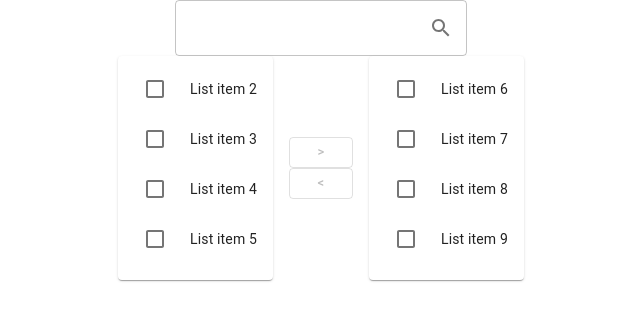
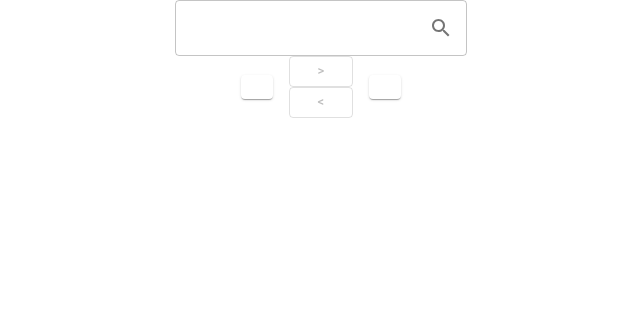
Before and after one commit to saixiao/shoppies, a React (Create React App) app: page / in a window 1280 px wide. Shown: the top 320 px of the page, without its empty margins (319-959 px from the left). Built offline with nearby package versions, Linux system fonts and the light colour scheme.

Commit message:
transfer list max nom default 5

```diff
--- a/src/components/TransferList.jsx
+++ b/src/components/TransferList.jsx
@@ -27,10 +27,16 @@ class TransferList extends React.Component {
     const { left, right, checked } = this.props;
 
     this.state = {
-      left: left || [1, 2, 3, 4],
-      right: right || [5, 6, 7, 8],
+      left: left || [],
+      right: right || [],
       checked: checked || [],
     };
+  }
+
+  componentDidUpdate(prevProps) {
+    if (prevProps.left !== this.props.left) {
+      this.setState({ left: this.props.left });
+    }
   }
 
   leftChecked = () => {
@@ -84,25 +90,28 @@ class TransferList extends React.Component {
     return (
       <Paper className={classes.paper}>
         <List dense component="div" role="list">
-          {items.map((value) => {
-            const labelId = `transfer-list-item-${value}-label`;
+          {items.map((movie, i) => {
+            const labelId = `transfer-list-item-${movie}-label`;
 
             return (
               <ListItem
-                key={value}
+                key={i}
                 role="listitem"
                 button
-                onClick={this.handleToggle(value)}
+                onClick={this.handleToggle(movie)}
               >
                 <ListItemIcon>
                   <Checkbox
-                    checked={checked.indexOf(value) !== -1}
+                    checked={checked.indexOf(movie) !== -1}
                     tabIndex={-1}
                     disableRipple
                     inputProps={{ "aria-labelledby": labelId }}
                   />
                 </ListItemIcon>
-                <ListItemText id={labelId} primary={`List item ${value + 1}`} />
+                <ListItemText
+                  id={labelId}
+                  primary={`${movie.Title} (${movie.Year})`}
+                />
               </ListItem>
             );
           })}
@@ -114,7 +123,10 @@ class TransferList extends React.Component {
 
   render() {
     const { right, left } = this.state;
-    const { classes } = this.props;
+    const { classes, maxNomSize = 5 } = this.props;
+    const leftChecked = this.leftChecked();
+
+    console.log(this.state);
 
     return (
       <Grid
@@ -132,7 +144,10 @@ class TransferList extends React.Component {
               size="small"
               className={classes.button}
               onClick={this.handleCheckedRight}
-              disabled={this.leftChecked().length === 0}
+              disabled={
+                leftChecked.length === 0 ||
+                right.length + leftChecked.length > maxNomSize
+              }
               aria-label="move selected right"
             >
               &gt;
--- a/src/containers/NominationsPage.jsx
+++ b/src/containers/NominationsPage.jsx
@@ -1,4 +1,5 @@
 import React from "react";
+import _ from "lodash";
 import { Grid, withStyles } from "@material-ui/core/";
 import { connect } from "react-redux";
 
@@ -7,20 +8,25 @@ import SearchBar from "../components/SearchBar";
 import * as movieActions from "../redux/actions/movies";
 
 class NominationsPage extends React.Component {
+  constructor(props) {
+    super(props);
+  }
+
   onSearch = async (name) => {
     this.props.fetchMoviesByTitle(name);
   };
 
   render() {
-    const { classes } = this.props;
+    const { classes, movies } = this.props;
     console.log(this.props);
     return (
       <Grid>
         <SearchBar onClick={this.onSearch} />
-        <TransferList />
+        <TransferList left={movies} />
       </Grid>
     );
   }
 }
 
-export default connect(null, { ...movieActions })(NominationsPage);
+const select = ($$state) => _.pick($$state, ["movies"]);
+export default connect(select, { ...movieActions })(NominationsPage);
--- a/src/redux/reducers/movies.js
+++ b/src/redux/reducers/movies.js
@@ -2,11 +2,7 @@ import _ from "lodash";
 
 import actionTypes from "../actionTypes";
 
-const initialState = {
-  movies: [],
-};
-
-export default ($$state = initialState, action) => {
+export default ($$state = [], action) => {
   const { type, payload } = action;
   switch (type) {
     case actionTypes.movies.UPDATE:
```
